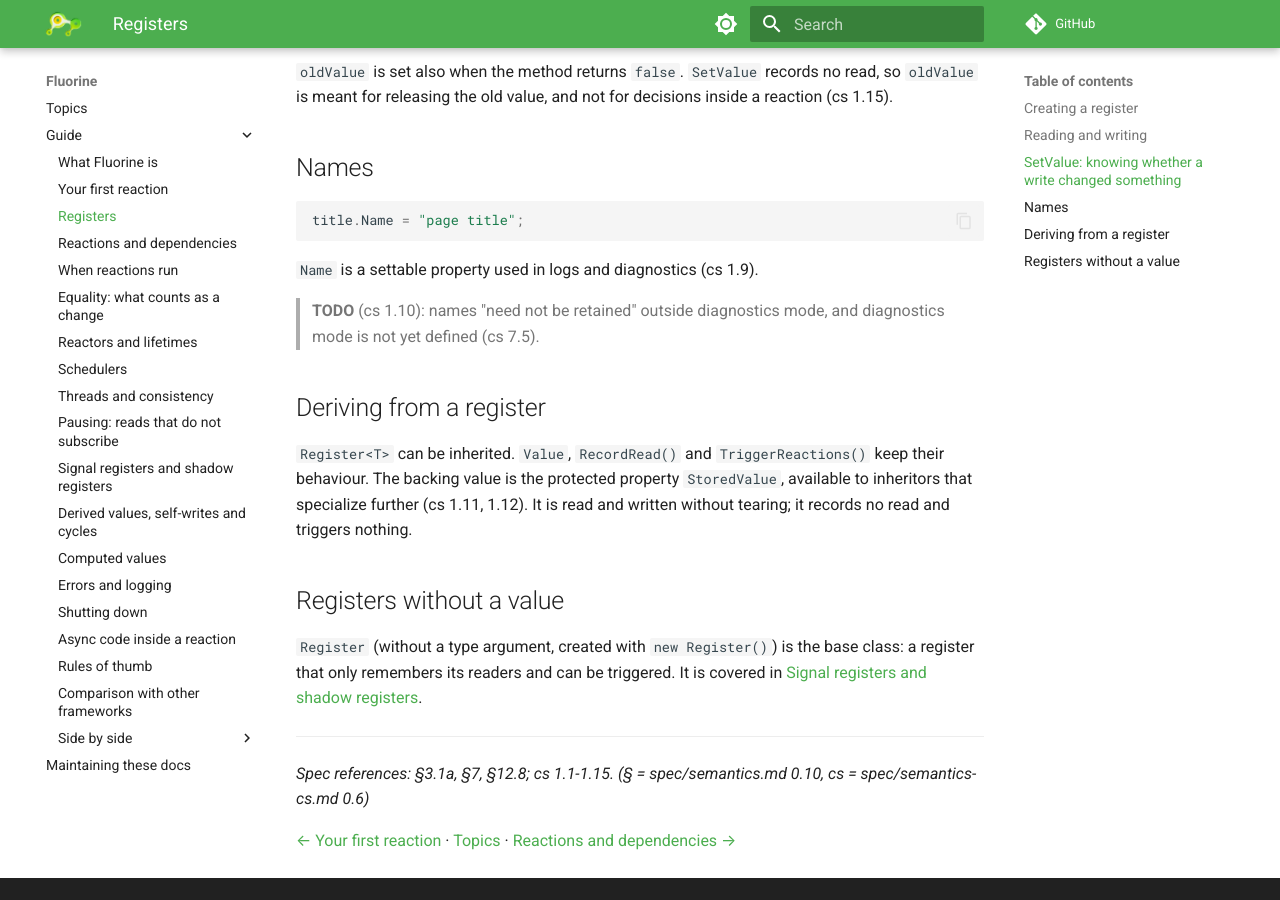
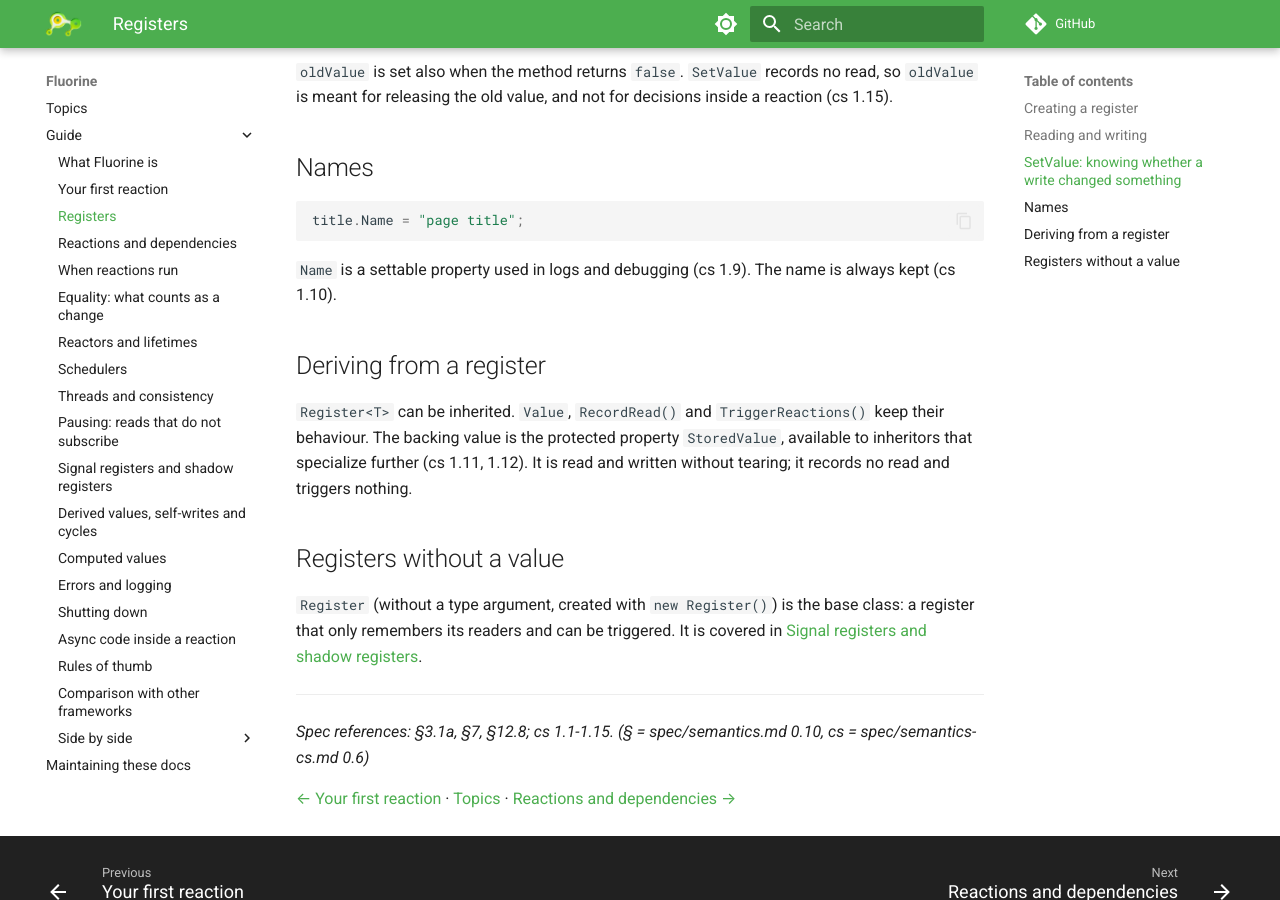
Before and after one commit to flintvane/fluorine, an MkDocs documentation site: the page built from docs/topics/registers.md, in a window 1280 px wide and 900 px high, scrolled down 1177 px. Built offline with MkDocs 1.6.1 and Material for MkDocs 9.7.7, drawn with Linux system fonts in a browser that asks for light colours; comment, search, counter and statistics services are not loaded.

Commit message:
docs: names are kept, ExecutionCount always available (spec 4f5118f)

````diff
--- a/docs/topics/registers.md
+++ b/docs/topics/registers.md
@@ -54,9 +54,7 @@ if (image.SetValue(LoadBitmap(path), out old) && old != null)
 title.Name = "page title";
 ```
 
-`Name` is a settable property used in logs and diagnostics (cs 1.9).
-
-> **TODO** (cs 1.10): names "need not be retained" outside diagnostics mode, and diagnostics mode is not yet defined (cs 7.5).
+`Name` is a settable property used in logs and debugging (cs 1.9). The name is always kept (cs 1.10).
 
 ## Deriving from a register
 
````
Also changed, not shown: docs/topics/errors-and-logging.md (+1 -1 lines).
